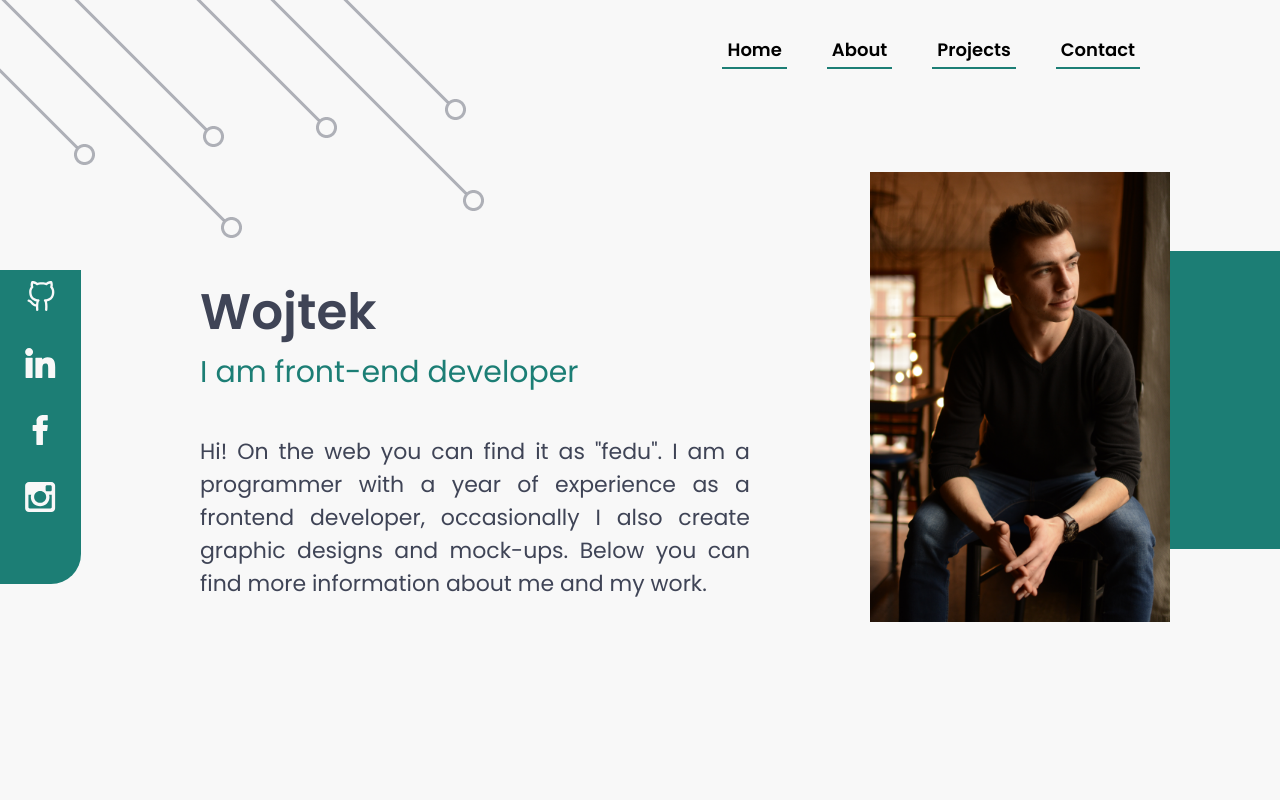
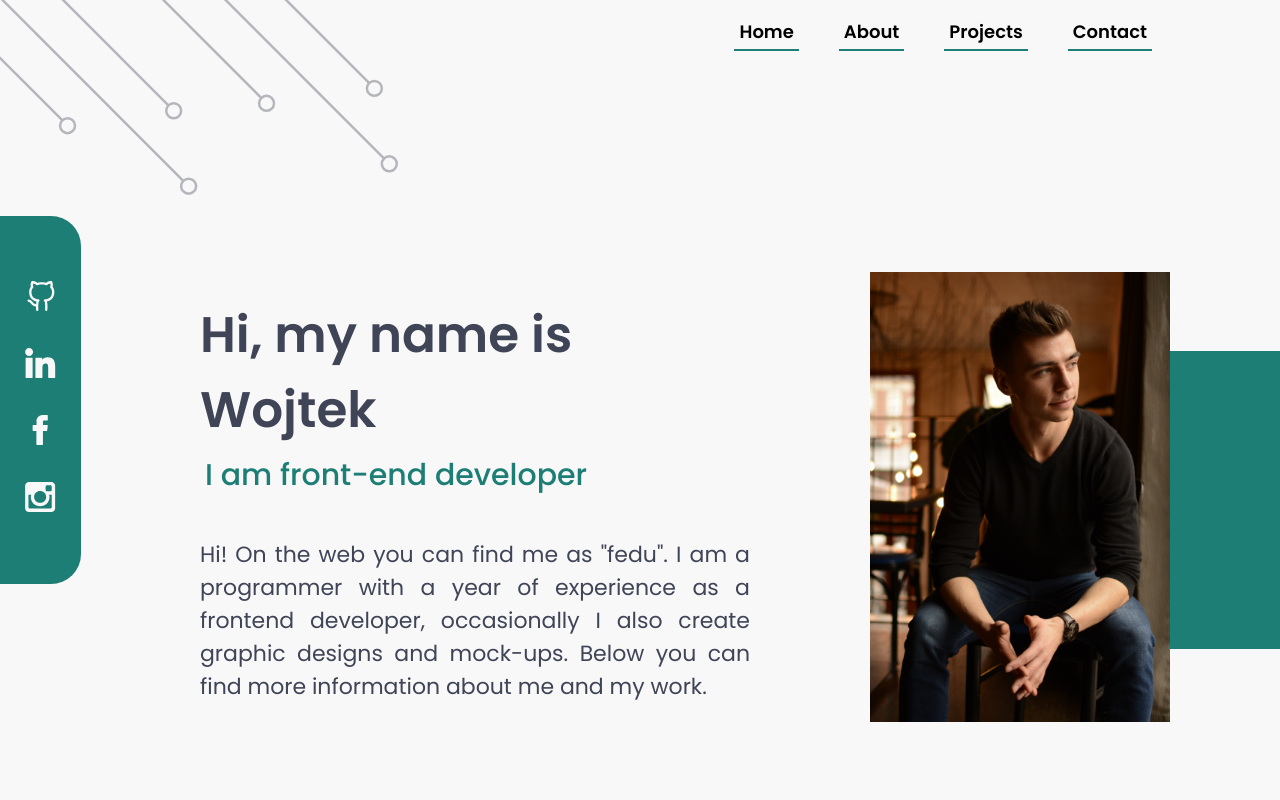
Before and after one commit to fedu00/Portfolio, a React (Create React App) app: page / in a window 1280 px wide. Shown: the top 800 px of the page. Built offline with nearby package versions, Linux system fonts and the light colour scheme; no server answers.

Commit message:
corect header

```diff
--- a/src/assetes/styles/GloballStyles.js
+++ b/src/assetes/styles/GloballStyles.js
@@ -15,7 +15,7 @@ body {
     margin: 0;
     font-family: 'Poppins', sans-serif;
 }
-a, button {
+a, button, h2, h4 {
     font-family: 'Poppins', sans-serif;
 
 }
--- a/src/components/navbar/NavBar.styles.js
+++ b/src/components/navbar/NavBar.styles.js
@@ -1,10 +1,8 @@
 import styled from "styled-components"
-import { GiHamburgerMenu } from "react-icons/gi"
-// import { IoCloseSharp } from "react-icons/io5"
 
 export const MenuBackground = styled.div`
   background-color: ${({ theme }) => theme.colors.backGroundColor};
-  height: 70px;
+  height: 55px;
   position: fixed;
   left: 0;
   right: 0;
@@ -23,9 +21,9 @@ export const MenuWrapper = styled.div`
     z-index: 3;
     margin: 0;
     right: 100px;
-    top: 16px;
+    top: 10px;
     overflow: hidden;
-    padding: 20px;
+    padding: 8px;
     @media (max-width: 800px) {
       visibility: hidden;
       display: flex;
@@ -74,7 +72,7 @@ export const HamburgerMenu = styled.div`
   div {
     width: 2rem;
     height: 0.25rem;
-    background-color: black;
+    background-color: ${({ theme }) => theme.colors.navyBlue};
     border-radius: 10px;
     transform-origin: 1px;
     transition: all 0.3s linear;
--- a/src/routes/About/About.styles.js
+++ b/src/routes/About/About.styles.js
@@ -10,6 +10,9 @@ export const Wrapper = styled.div`
   }
   @media (max-width: 800px) {
     padding: 0 50px;
+  }
+  @media (max-width: 400px) {
+    padding: 0 25px;
   }
 `
 
--- a/src/routes/Home/Home.js
+++ b/src/routes/Home/Home.js
@@ -1,22 +1,17 @@
-import {
-  SectionWrapper,
-  TextWrapper,
-  BackgroundImage,
-  MyImageWrapper,
-} from "routes/Home/Home.styles"
+import { SectionWrapper, TextWrapper, MyImageWrapper } from "routes/Home/Home.styles"
 
-import backgroundImage from "../../assetes/pictures/backgroundImage.png"
+import { ReactComponent as BackgroundSVG } from "../../assetes/svgIcons/backgroundIcon/backgroundSVG.svg"
 import myImage from "../../assetes/pictures/aboutMyPicture.png"
 
 const HomePage = ({ homeRef }) => {
   return (
     <SectionWrapper ref={homeRef}>
-      <BackgroundImage src={backgroundImage} />
+      <BackgroundSVG />
       <TextWrapper>
-        <p>Hi, my name is Wojtek</p>
-        <p>I am front-end developer</p>
+        <h1>Hi, my name is Wojtek</h1>
+        <h4>I am front-end developer</h4>
         <p>
-          Hi! On the web you can find it as "fedu". I am a programmer with a year of
+          Hi! On the web you can find me as "fedu". I am a programmer with a year of
           experience as a frontend developer, occasionally I also create graphic
           designs and mock-ups. Below you can find more information about me and my
           work.
--- a/src/routes/Home/Home.styles.js
+++ b/src/routes/Home/Home.styles.js
@@ -5,89 +5,90 @@ export const SectionWrapper = styled.div`
   display: flex;
   justify-content: space-between;
   align-items: center;
-  padding: 0 200px;
+  padding: 200px;
   overflow: hidden;
+  svg {
+    position: absolute;
+    top: -5px;
+    left: -5px;
+    z-index: 2;
+  }
   @media (max-width: 1400px) {
-    padding: 0 100px 0 200px;
+    padding: 200px 100px 0 200px;
+    svg {
+      height: 200px;
+      width: 403px;
+    }
   }
   @media (max-width: 1000px) {
-    padding: 0 50px 0 100px;
+    padding: 100px 50px 0 100px;
+    svg {
+      height: 100px;
+      width: 201px;
+    }
   }
   @media (max-width: 800px) {
+    min-height: auto;
+    padding: 100px 50px 0 50px;
+  }
+  @media (max-width: 600px) {
     padding: 0 50px;
-  }
-  @media (max-width: 700px) {
-    padding: 0 25px;
   }
   @media (max-width: 600px) {
     flex-direction: column;
-    min-height: auto;
-  }
-  @media (max-width: 500px) {
-    padding: 0 50px;
   }
   @media (max-width: 400px) {
     padding: 0 25px;
   }
 `
 
-export const BackgroundImage = styled.img`
-  position: absolute;
-  top: 0;
-  left: 0;
-  z-index: 2;
-  @media (max-width: 1100px) {
-    width: 50%;
-  }
-  @media (max-width: 800px) {
-    width: 60%;
-  }
-`
-
 export const TextWrapper = styled.div`
   max-width: 550px;
+  margin-right: 20px;
   p {
     margin: 0;
     color: ${({ theme }) => theme.colors.navyBlue};
-  }
-  p:first-of-type {
-    font-size: 50px;
-    font-weight: 700;
-  }
-  p:nth-of-type(2) {
-    font-size: 30px;
-    color: ${({ theme }) => theme.colors.myGreen};
-  }
-  p:nth-of-type(3) {
     font-size: 22px;
     margin-top: 40px;
     text-align: justify;
     text-justify: inter-word;
   }
+  h1 {
+    margin: 0;
+    font-size: 50px;
+    color: ${({ theme }) => theme.colors.navyBlue};
+    font-weight: 700;
+  }
+  h4 {
+    margin: 5px;
+    font-size: 30px;
+    font-weight: 500;
+    color: ${({ theme }) => theme.colors.myGreen};
+  }
+  p:nth-of-type(3) {
+  }
 
   @media (max-width: 1000px) {
-    p:first-of-type {
+    h1 {
       font-size: 45px;
     }
-    p:nth-of-type(2) {
+    h4 {
       font-size: 25px;
     }
-    p:nth-of-type(3) {
+    p {
       font-size: 18px;
+      margin-top: 15px;
     }
   }
   @media (max-width: 800px) {
-    p:first-of-type {
-      font-size: 40px;
+    h1 {
+      font-size: 32px;
     }
-    p:nth-of-type(3) {
-      margin-top: 15px;
+    h4 {
+      font-size: 22px;
     }
   }
   @media (max-width: 600px) {
-    margin: 225px 0 20px 0;
-  }
-  @media (max-width: 500px) {
     margin: 135px 0 20px 0;
   }
 `
--- a/src/routes/Projects/Projects.styles.js
+++ b/src/routes/Projects/Projects.styles.js
@@ -23,5 +23,6 @@ export const SectionWrapper = styled.div`
   }
   @media (max-width: 600px) {
     min-height: auto;
+    margin: 0;
   }
 `
```
Also changed, not shown: src/assetes/pictures/backgroundImage.png (deleted), src/assetes/svgIcons/backgroundIcon/backgroundSVG.svg (added).
